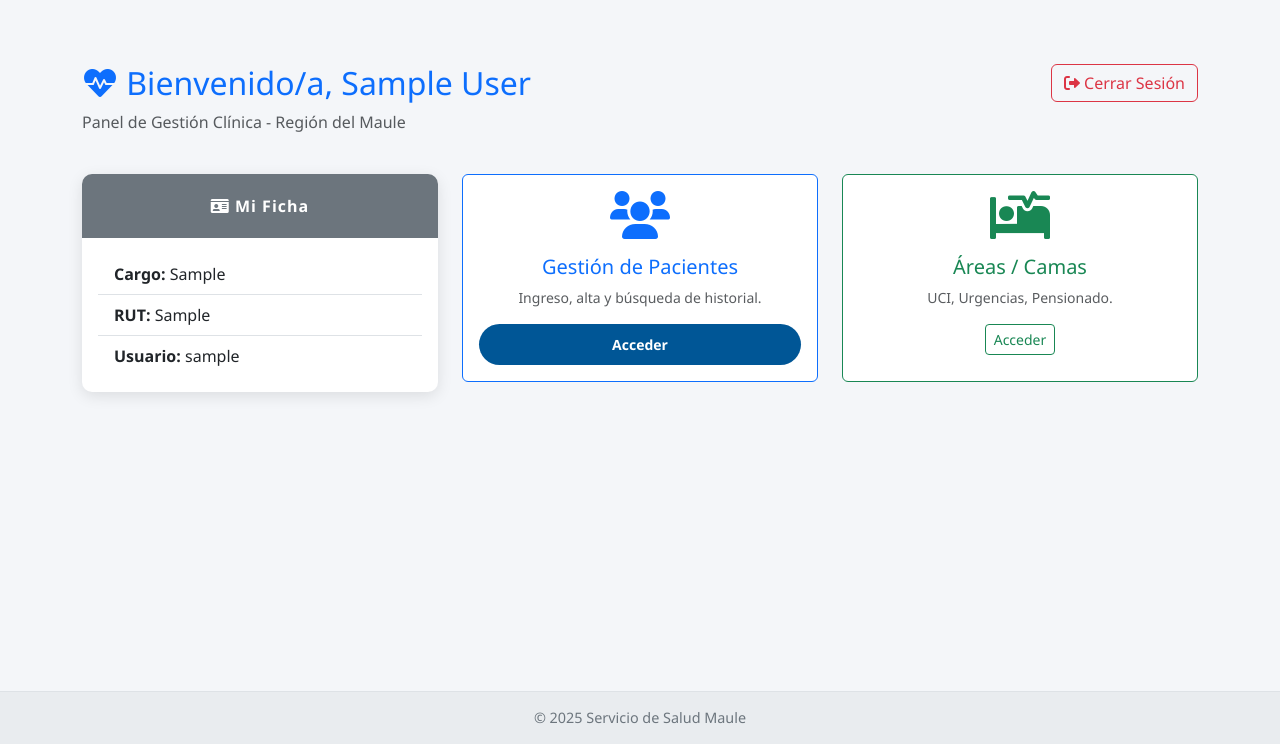
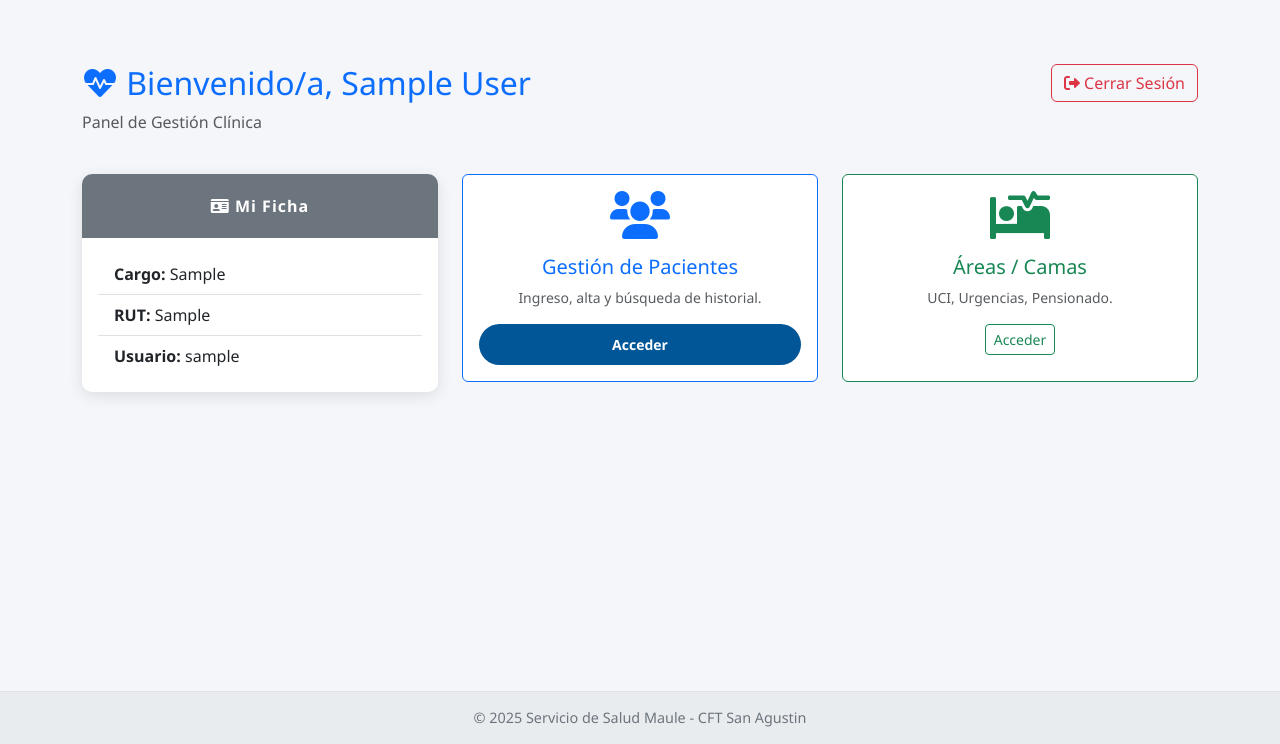
Before and after one commit to KarmaVanDoom/EVA4-Proyecto-de-integraci-n-de-programaci-n, a Django app: page / in a window 1280 px wide. Shown: the part 56-800 px from the top of the page. Run offline with Django 5.2, Linux system fonts and the light colour scheme; a user stored in the database is signed in; tables that the repository leaves empty hold one stand-in row (values such as "Sample post").

Commit message:
modificacion de BD - conexion

```diff
--- a/sistema_gestion_pacientes/Gestion_Salud/templates/Gestion_Salud/dashboard/home.html
+++ b/sistema_gestion_pacientes/Gestion_Salud/templates/Gestion_Salud/dashboard/home.html
@@ -6,7 +6,7 @@
 <div class="row mb-4">
     <div class="col-md-8">
         <h2 class="text-primary"><i class="fa-solid fa-heart-pulse"></i> Bienvenido/a, {{ user.first_name }} {{ user.last_name }}</h2>
-        <p class="text-muted">Panel de Gestión Clínica - Región del Maule</p>
+        <p class="text-muted">Panel de Gestión Clínica</p>
     </div>
     <div class="col-md-4 text-end">
         <form action="{% url 'logout' %}" method="post">
--- a/sistema_gestion_pacientes/Gestion_Salud/templates/Gestion_Salud/layouts/base.html
+++ b/sistema_gestion_pacientes/Gestion_Salud/templates/Gestion_Salud/layouts/base.html
@@ -38,7 +38,7 @@
 
     <footer class="footer-salud">
         <div class="container">
-            <p class="mb-0">© 2025 Servicio de Salud Maule</p>
+            <p class="mb-0">© 2025 Servicio de Salud Maule - CFT San Agustin</p>
         </div>
     </footer>
 
--- a/sistema_gestion_pacientes/sistema_gestion_pacientes/settings.py
+++ b/sistema_gestion_pacientes/sistema_gestion_pacientes/settings.py
@@ -76,7 +76,7 @@ WSGI_APPLICATION = 'sistema_gestion_pacientes.wsgi.application'
 DATABASES = {
     'default': {
         'ENGINE': 'django.db.backends.postgresql',
-        'NAME': 'sistema_gestion_pacientes',
+        'NAME': 'gestion_salud_db',
         'USER': 'postgres',
         'PASSWORD': '12345',
         'HOST': 'localhost',
```
